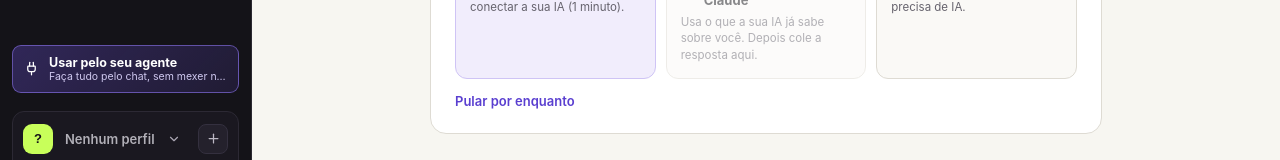
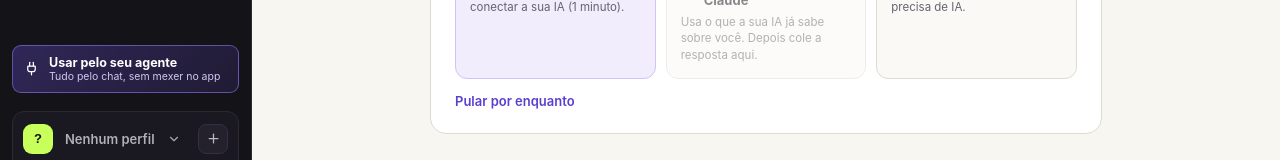
Before and after one commit to Mathpcastro/cutroom, a React (Vite) app: page / in a window 1280 px wide. Shown: the part 445-605 px from the top of the page. Built offline with nearby package versions, Linux system fonts and the light colour scheme; a web font is replaced by a local one.

Commit message:
fix(mcp): subtítulo do botão cabe na lateral
Conferido no app aberto: o texto ficava cortado em 'sem mexer n…'.

Co-Authored-By: Claude Opus 5.5 <noreply@anthropic.com>

```diff
--- a/src/components/studio/McpConnect.tsx
+++ b/src/components/studio/McpConnect.tsx
@@ -22,7 +22,7 @@ export function McpButton() {
       <Plug size={15} />
       <span>
         <b>{t("Usar pelo seu agente")}</b>
-        <small>{t("Faça tudo pelo chat, sem mexer no app")}</small>
+        <small>{t("Tudo pelo chat, sem mexer no app")}</small>
       </span>
     </button>
   );
```
Also changed, not shown: 1 other file (tests, documents, lock files or other folders).
